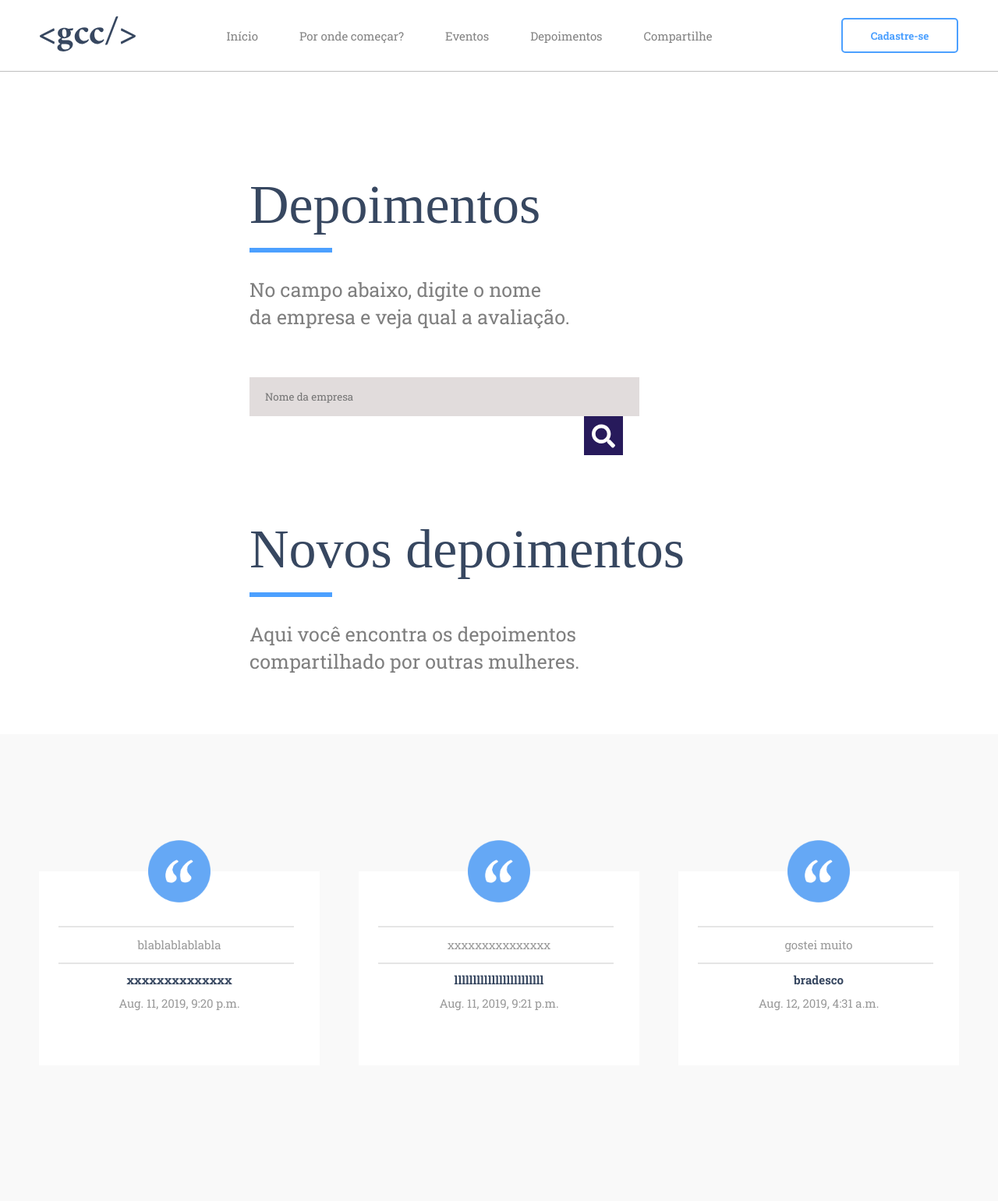
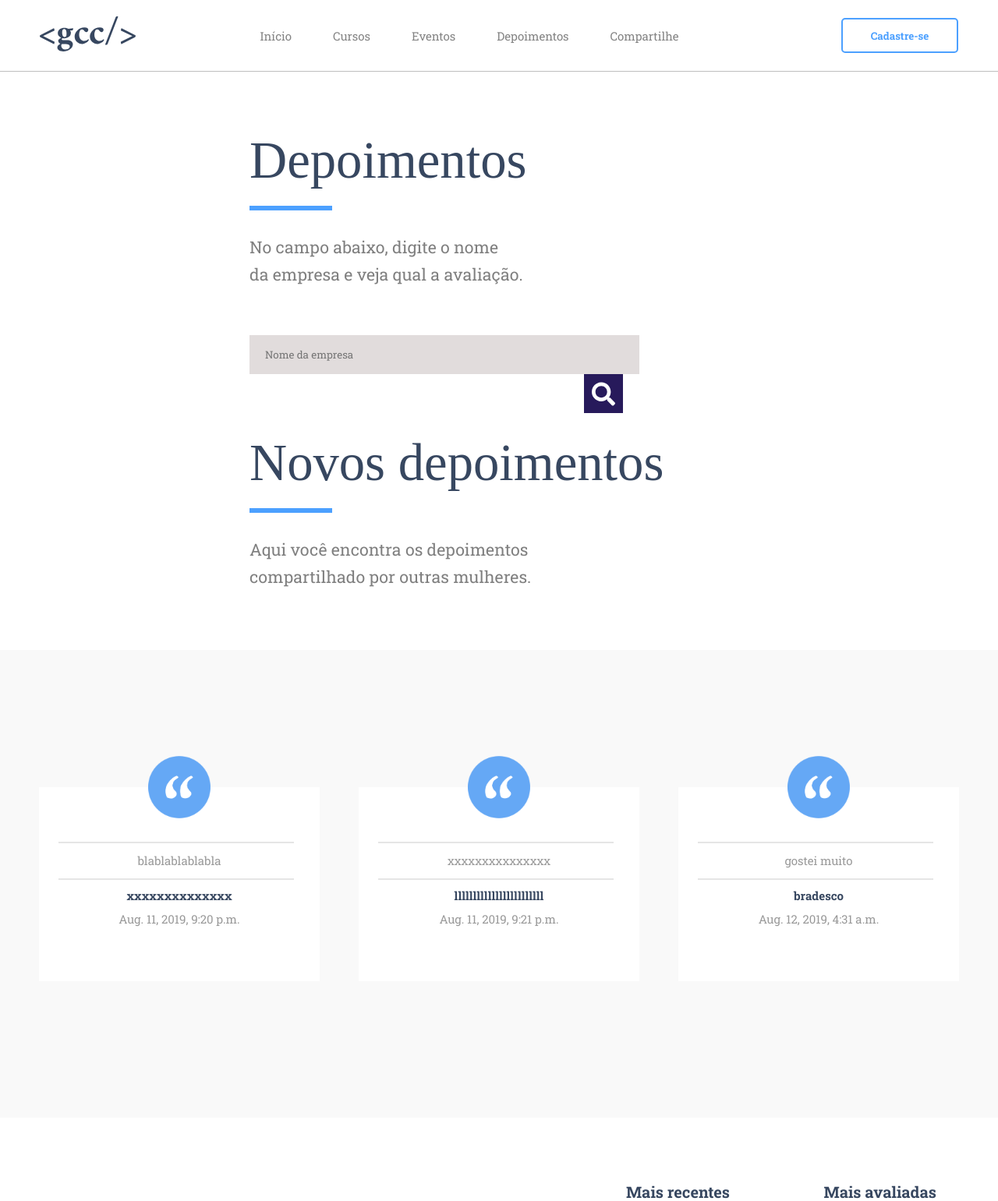
Before and after one commit to marcela093/projeto-demoday, a Django app: page /depoimentos/ in a window 1280 px wide. Shown: the top 1541 px of the page at 78% size. Run offline with Django 3.2, Linux system fonts and the light colour scheme; data comes from the database, SQL or seed files in the repository.

Commit message:
padronizando paginas

```diff
--- a/demoday/app/static/avaliacao.css
+++ b/demoday/app/static/avaliacao.css
@@ -7,7 +7,7 @@
 /*Conteúdo*/
 .pagina-avaliacao .article-avaliacao{
     margin: 76px 200px;
-    padding: 60px 120px;
+    padding: 0px 120px;
 }
 
 .pagina-avaliacao .article-avaliacao h2{
@@ -30,7 +30,7 @@
 .pagina-avaliacao .article-avaliacao h3{
     font-family: 'Roboto Slab', serif;
     font-weight: normal;
-    font-size: 25px;
+    font-size: 15pt;
     line-height: 35px;
     color: rgba(0, 0, 0, 0.5);
     margin-bottom: 30px;
--- a/demoday/app/static/depoimentos.css
+++ b/demoday/app/static/depoimentos.css
@@ -1,6 +1,6 @@
 .pagina-depoimentos article{
     margin: 76px 200px;
-    padding: 60px 120px;
+    padding: 0px 120px;
 }
 
 .pagina-depoimentos #avaliacao{
@@ -15,9 +15,8 @@
     font-family: 'Ramaraja', serif;
     font-style: normal;
     font-weight: normal;
-    font-size: 70px;
+    font-size: 50pt;
     color: #374760;
-    line-height: 70px;
 }
 
 .pagina-depoimentos article h2::after{
@@ -32,7 +31,7 @@
 .pagina-depoimentos article h3{
     font-family: 'Roboto Slab', serif;
     font-weight: normal;
-    font-size: 25px;
+    font-size: 16pt;
     line-height: 35px;
     color: rgba(0, 0, 0, 0.5);
     margin-bottom: 30px;
@@ -62,6 +61,7 @@
     background-repeat: no-repeat;
     background-position: center center;
     text-indent: -9999px;
+
 }
 
 .pagina-depoimentos .depoimentos{
--- a/demoday/app/static/login.css
+++ b/demoday/app/static/login.css
@@ -75,7 +75,7 @@ header nav ul li a:hover{
     font-family: 'Ramaraja', serif;
     font-style: normal;
     font-weight: normal;
-    font-size: 70px;
+    font-size: 50pt;
     color: #374760;
     line-height: 70px;
 }
@@ -92,7 +92,7 @@ header nav ul li a:hover{
 .pagina-login article h3{
     font-family: 'Roboto Slab', serif;
     font-weight: normal;
-    font-size: 25px;
+    font-size: 15pt;
     line-height: 35px;
     color: rgba(0, 0, 0, 0.5);
     margin-bottom: 30px;
--- a/demoday/app/templates/base.html
+++ b/demoday/app/templates/base.html
@@ -22,7 +22,7 @@
         <nav>
             <ul>
                 <li><a href="/index/">Início</a></li>
-                <li><a href="/cursos/">Por onde começar?</a></li>
+                <li><a href="/cursos/">Cursos</a></li>
                 <li><a href="/eventos/">Eventos</a></li>
                 <li><a href="/depoimentos/">Depoimentos</a></li>
                 <li><a href="/avaliacao/">Compartilhe</a></li>
--- a/demoday/app/templates/eventos.html
+++ b/demoday/app/templates/eventos.html
@@ -19,9 +19,7 @@
         <div>
             <p>Você sabia que a Comunidade de Tecnologia é bastante colaborativa e durante o ano todo acontecem vários eventos, como Meetups, Hackathons, Cursos, entre outros? Aqui você vai encontrar os principais eventos e alguns deles são exclusivos para mulheres!</p>
         </div>
-        <div class="calendario">
-            <img src="../static/images/agenda.jpg" alt="desenho calendario">
-        </div>
+
     </main>
     <section>
         <div class="info">
```
Also changed, not shown: demoday/app/static/cursos-style.css (+9 -2 lines), demoday/app/static/depoimentos-empresa.css (+3 -4 lines), demoday/app/static/eventos.css (+15 -13 lines), demoday/app/static/images/Mulheres_Carrossel/MULHERES01.png (added), demoday/app/static/images/Mulheres_Carrossel/MULHERES02.png (added), demoday/app/static/images/Mulheres_Carrossel/MULHERES03.png (added), demoday/app/static/images/Mulheres_Carrossel/MULHERES04.png (added), demoday/app/static/images/ícones-gcc/compartilhe.svg (added), demoday/app/static/images/ícones-gcc/cursos.svg (added), demoday/app/static/images/ícones-gcc/eventos.svg (added).
